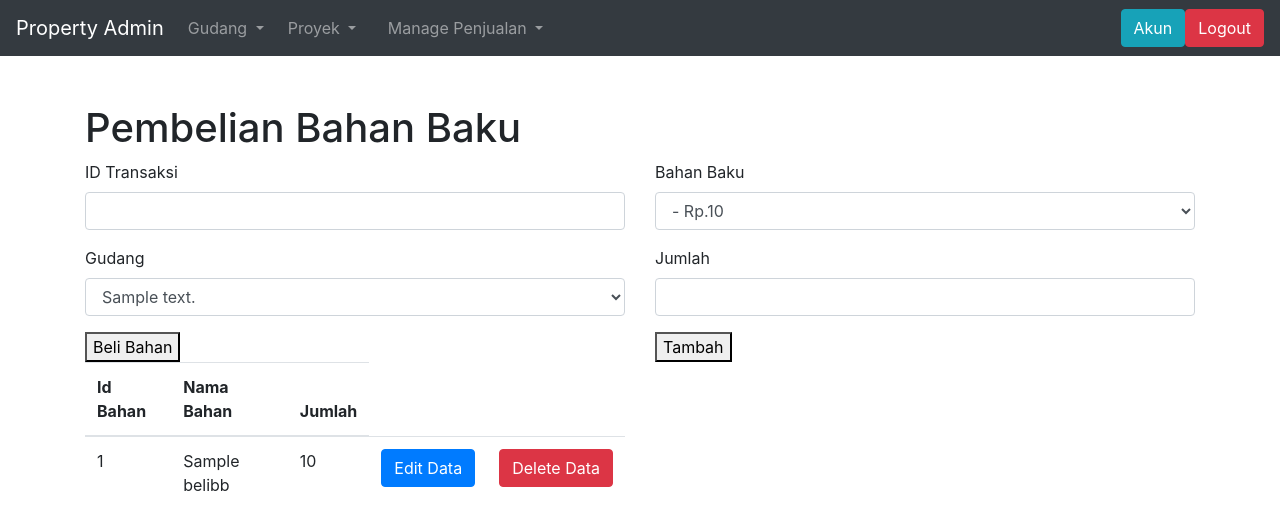
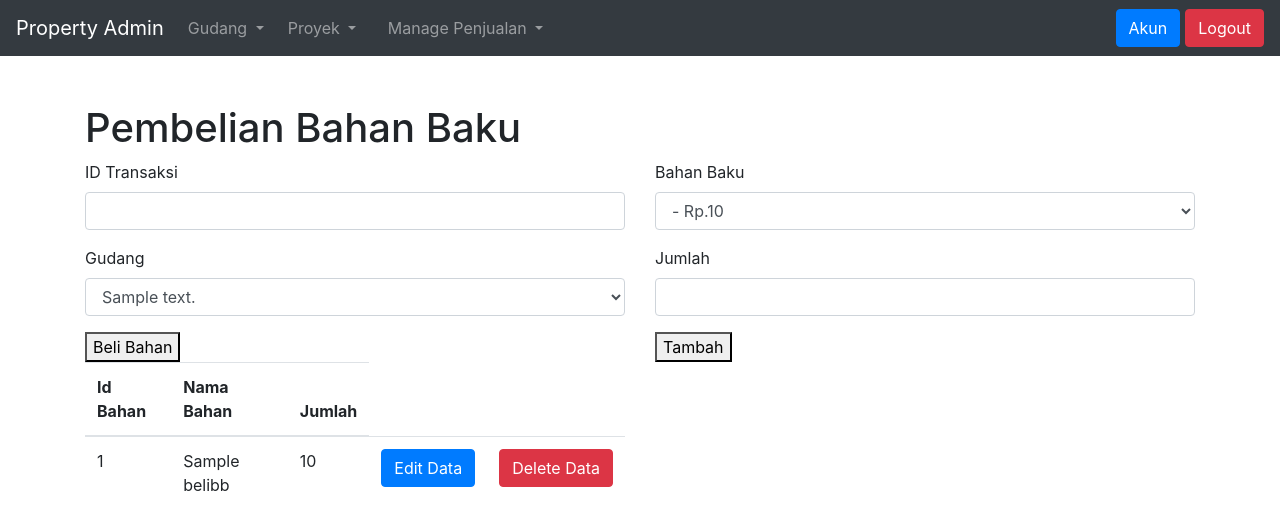
Before and after one commit to biliputrad/tubesproperty, a PHP site: page /admin/index.php in a window 1280 px wide. Shown: the top 508 px of the page. Run offline with PHP 8.4, Linux system fonts and the light colour scheme; the visitor is signed in with stand-in values (Sample User, id 1); tables that the repository leaves empty or names only in its code hold one stand-in row (values such as "Sample post"); data that the repository does not hold is empty; some libraries are stand-ins or nearby versions.

Commit message:
Fix Header File

```diff
--- a/91398_property/property/admin/header.php
+++ b/91398_property/property/admin/header.php
@@ -106,7 +106,7 @@ include('../koneksi.php');
      <div class="navbar-collapse collapse w-100 order-3 dual-collapse2">
         <ul class="navbar-nav ml-auto">
             <li class="nav-item">
-                <a href="" class="btnS btn btn-info" data-toggle = "modal" data-target ="#myModal2">Akun<span class="sr-only">(current)</span></a>
+                <a href="" class="btnS btn btn-primary" style="margin-right: 5px;" data-toggle = "modal" data-target ="#myModal2">Akun<span class="sr-only">(current)</span></a>
             </li>
             <li class="nav-item">
                 <a href="function/logout.php" class="btnS btn btn-danger">Logout<span class="sr-only">(current)</span></a>
```
